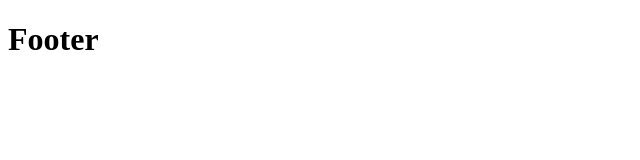
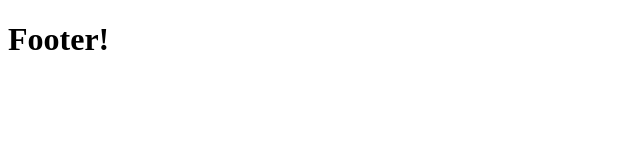
Before and after one commit to JCoonceWozU/woz-blog-fe-client-team1, a Next.js app: page /layouts/Footer in a window 1280 px wide. Shown: the top 160 px of the page, without its empty margins (0-640 px from the left). Built offline with nearby package versions, Linux system fonts and the light colour scheme.

Commit message:
push to master

```diff
--- a/pages/layouts/Footer.js
+++ b/pages/layouts/Footer.js
@@ -3,7 +3,7 @@ import React from 'react'
 const Footer = () => {
     return (
         <footer>
-            <h1>Footer</h1>
+            <h1>Footer!</h1>
         </footer>
      )
 }
```
